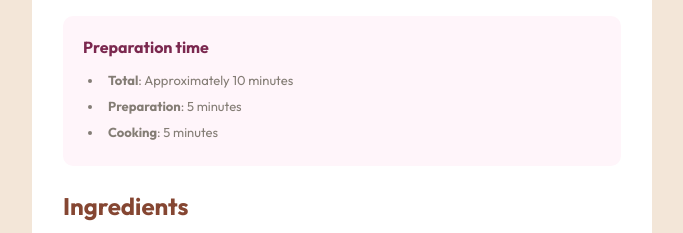
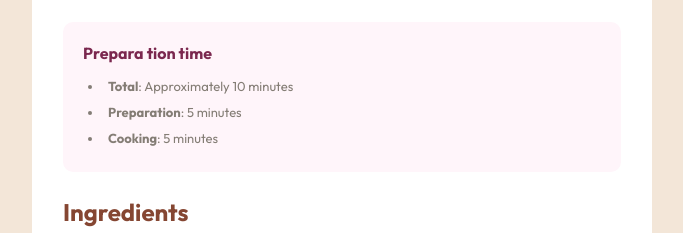
Before and after one commit to 1lija/Recipe-page, a plain HTML site: page index.html in a window 1280 px wide. Shown: the part 518-751 px from the top of the page, without its empty margins (298-981 px from the left). Drawn offline with Linux system fonts and the light colour scheme.

Commit message:
final touches

```diff
--- a/index.html
+++ b/index.html
@@ -33,7 +33,7 @@
             </div>
 
             <div class="preparation-time">
-                <span> Preparation time </span>
+                <span> Prepara tion time </span>
                 <ul>
                     <li><b>Total</b>: Approximately 10 minutes </li>
                     <li><b>Preparation</b>: 5 minutes</li>
--- a/index.scss
+++ b/index.scss
@@ -9,7 +9,7 @@ $rose800: hsl(332, 51%, 32%);
 $rose50: hsl(330, 100%, 98%);
 
 @function rem($value) {
-    @return  ($value / 16) + rem; ;
+    @return  ($value / 16) + rem;
 }
 *{
     margin: 0;
@@ -22,7 +22,7 @@ $rose50: hsl(330, 100%, 98%);
 
 body{
     background-color: $stone100;
-    height: 220vh;
+    height: 115rem;
 }
 
 hr{
@@ -32,8 +32,7 @@ hr{
 .omellete-recipe{
     background-color: $white;
     width: rem(620);
-    height: 150vh;
-    // border: 1px solid red;
+    height: 90rem;
     border-radius: 2rem;
     margin:auto;
     margin-top: rem(100);
@@ -43,12 +42,8 @@ hr{
     .border-around{
         width: 90%;
         height: 95%;
-        // display:flex;
-        // flex-direction: column;
-        // justify-content: space-between;
-    // border: 1px solid red;
 
-            img{
+        img{
 
                 width: 100%;
                 height: rem(250);
@@ -56,7 +51,6 @@ hr{
             }
 
 .title-and-description{
-    // border: 1px solid red;
 
                 width: 100%;
                 height: rem(150);
@@ -104,7 +98,6 @@ hr{
 
 .ingredients{
 height: rem(220);
-// border: 1px solid blue;
 margin-top: rem(25);
     h1{
         color: $brown800;
@@ -124,8 +117,7 @@ margin-top: rem(25);
 
 .instructions{
     height: rem(310);
-// border: 1px solid blue;
-margin-top: rem(25);
+    margin-top: rem(25);
     h1{
         color: $brown800;
         font-size: rem(24);
@@ -148,7 +140,7 @@ margin-top: rem(25);
 }
 
 .nutrition{
-margin-top: rem(25);
+    margin-top: rem(25);
 
     h1{
         font-size: rem(24);
@@ -163,7 +155,6 @@ margin-top: rem(25);
 
     table{
         border-collapse:collapse;
-        // border: 1px solid black;
         width: 100%;
         tr{
             height: rem(30);
```
Also changed, not shown: index.css, 1 other file.
